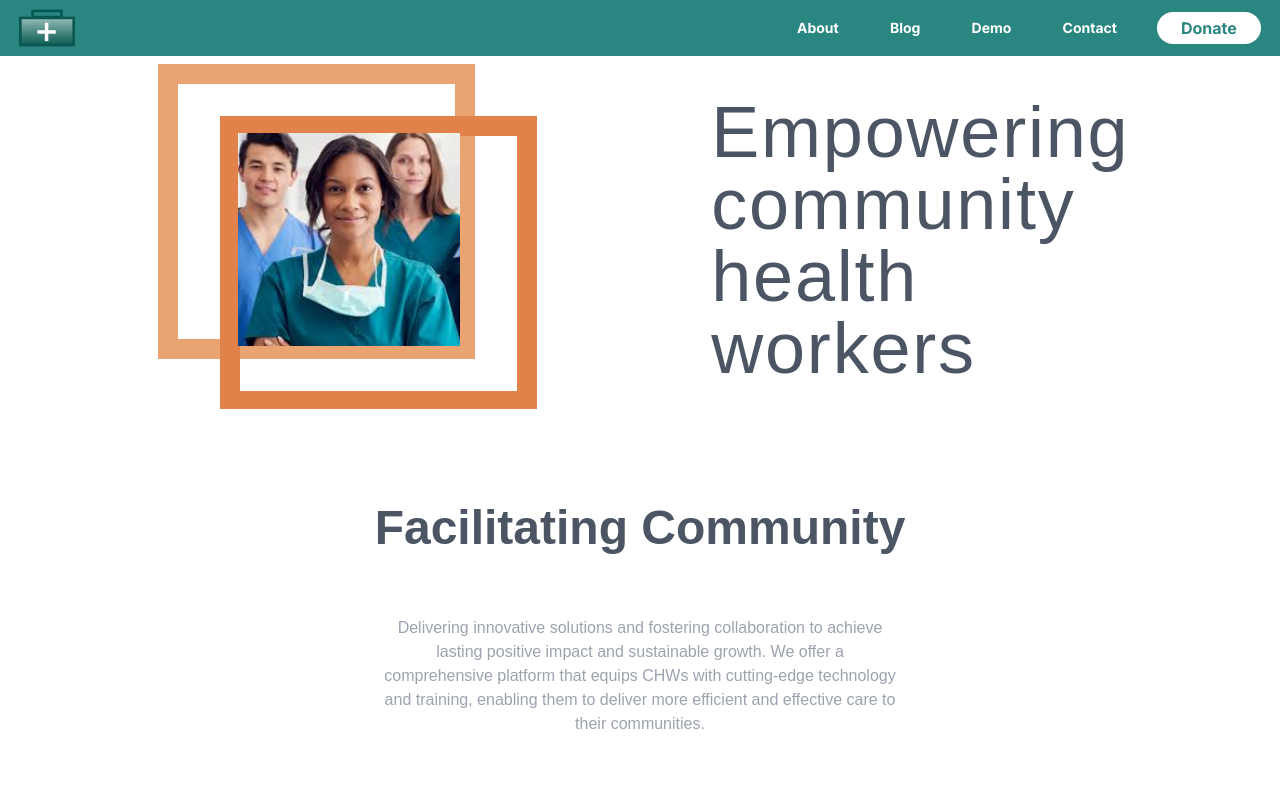
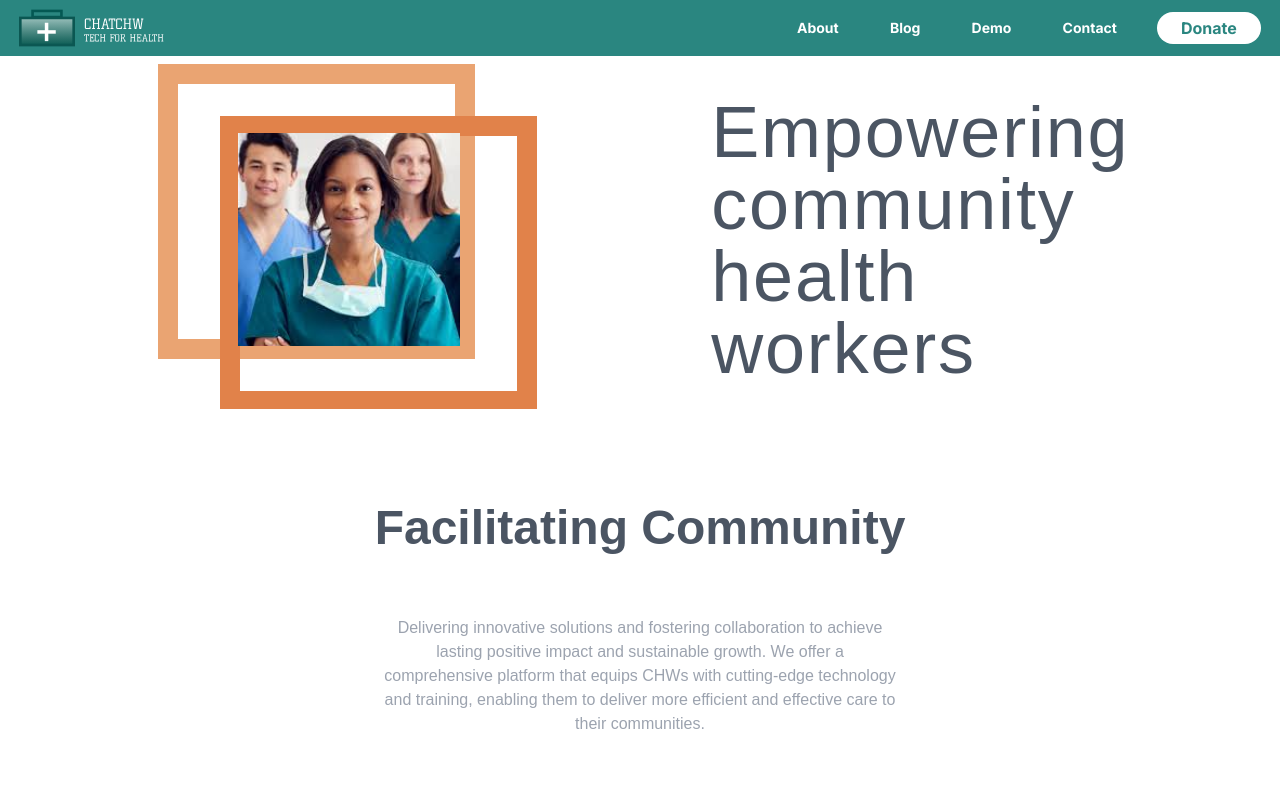
Before and after one commit to SamuelLo1/ChatCHW_Web, a Next.js app: page / in a window 1280 px wide. Shown: the top 800 px of the page. Built offline with nearby package versions, Linux system fonts and the light colour scheme.

Commit message:
Logo Text

```diff
--- a/components/navbar.tsx
+++ b/components/navbar.tsx
@@ -59,6 +59,14 @@ const NavigationBar = () => {
               src="/assets/navIcon.svg"
             />
           </div>
+          <div className="absolute w-20 h-20">
+            <Image
+                fill
+                alt="LogoText"
+                src="/assets/chatchw.svg"
+                className="ml-[65px] mt-[-10px]"
+              />
+          </div>
         </Link>
 
         {/* Routes */}
```
Also changed, not shown: public/assets/chatchw.svg (added).
